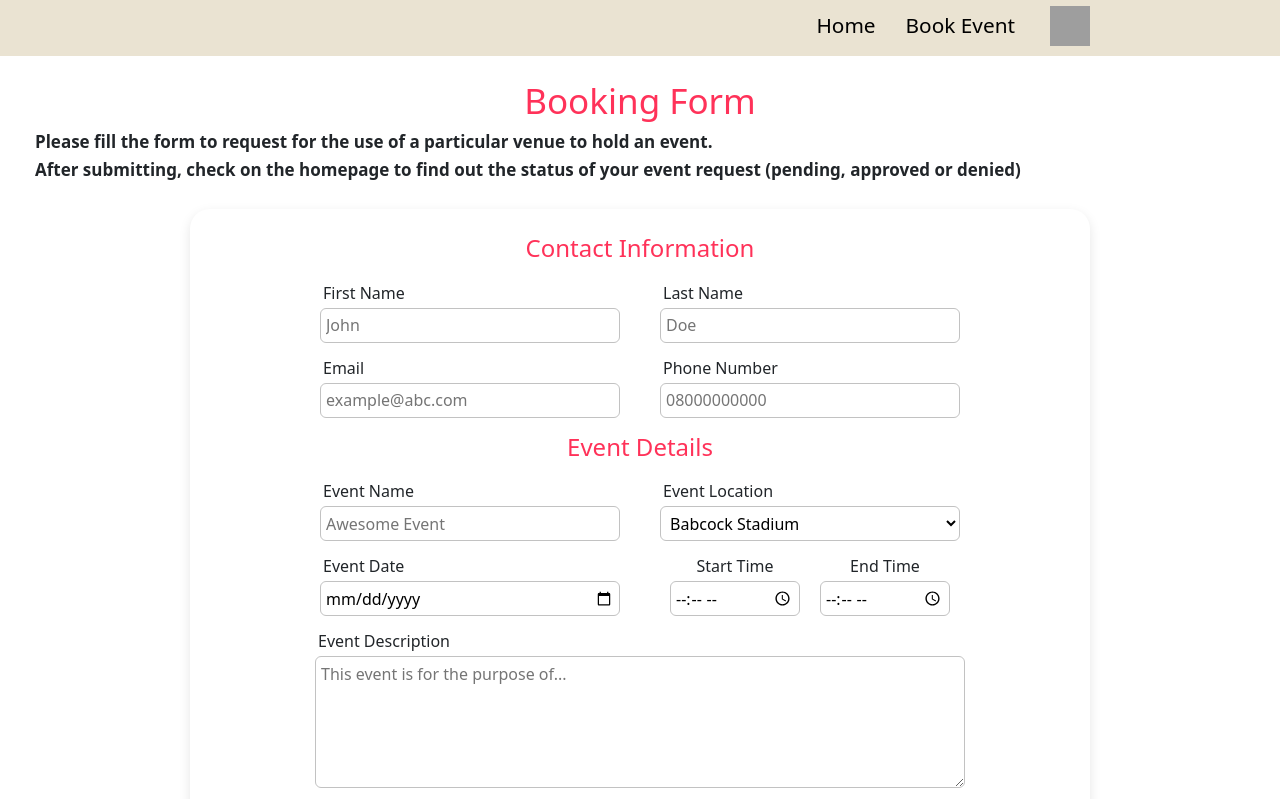
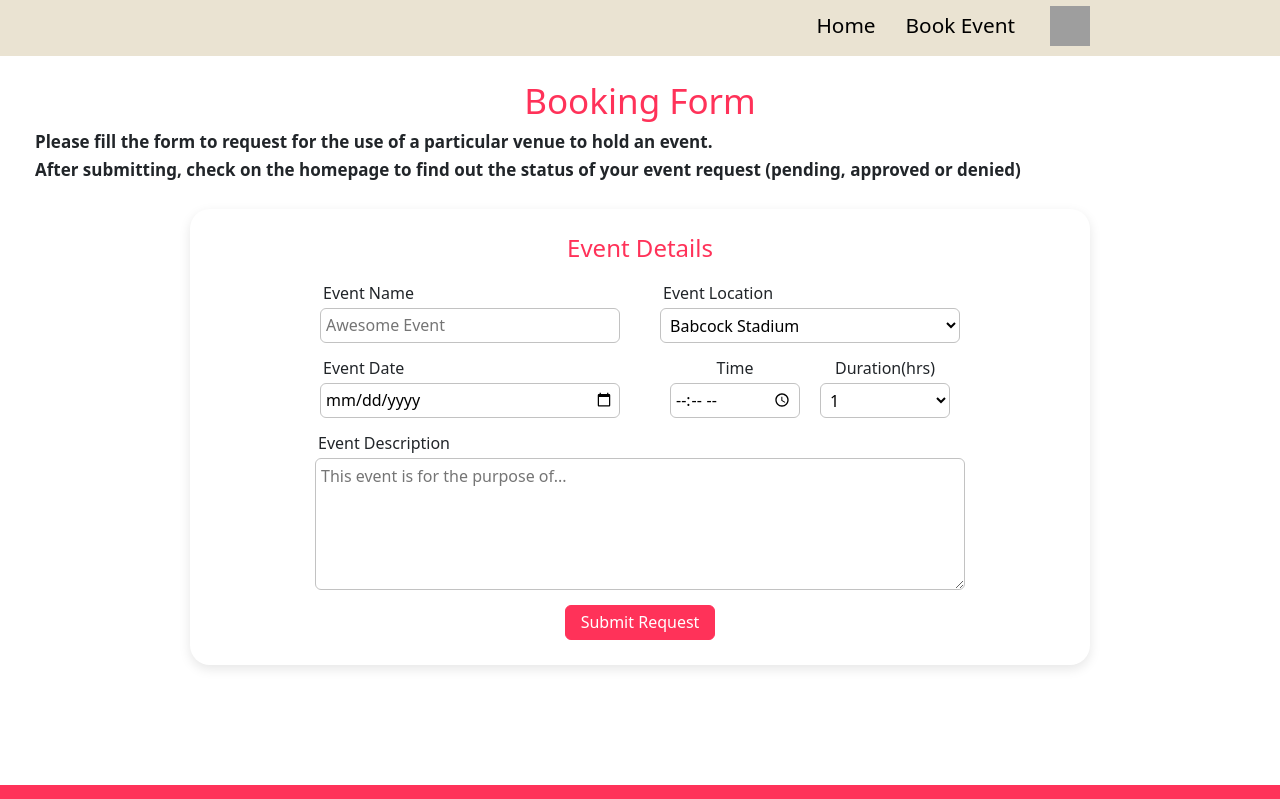
Before and after one commit to demos2003/OOP-frontend, a React (Create React App) app: page /dashboard/book in a window 1280 px wide. Shown: the top 799 px of the page. Built offline with nearby package versions, Linux system fonts and the light colour scheme; grey boxes are pictures that could not be loaded.

Commit message:
general changes

```diff
--- a/package.json
+++ b/package.json
@@ -9,6 +9,7 @@
     "@testing-library/jest-dom": "^5.16.4",
     "@testing-library/react": "^13.3.0",
     "@testing-library/user-event": "^13.5.0",
+    "axios": "^0.27.2",
     "bootstrap": "^5.2.0",
     "react": "^18.2.0",
     "react-dom": "^18.2.0",
--- a/src/App.js
+++ b/src/App.js
@@ -8,7 +8,6 @@ import "./App.css";
 import Landing from "./Views/Landing";
 import Signup from "./Views/Signup";
 import AdminLogin from "./Views/AdminLogin";
-import PatientData from "./Views/PatientData";
 import Admin from "./Views/Admin";
 import ClientHome from "./Views/ClientHome";
 import ClientBook from "./Views/ClientBook";
@@ -21,7 +20,6 @@ function App() {
           <Route path="/" element={<Landing />} />
           <Route path="/signup" element={<Signup />} />
           <Route path="/adminlogin" element={<AdminLogin />} />
-          <Route path="/patientdata" element={<PatientData />} />
           <Route path="/admin" element={<Admin />} />
           <Route path="/dashboard" element={<ClientHome />} />
           <Route path="/dashboard/book" element={<ClientBook />} />
--- a/src/Components/ClientBookForm.css
+++ b/src/Components/ClientBookForm.css
@@ -80,3 +80,7 @@
 .event-textarea:focus {
   outline: 2px solid #639ce7;
 }
+
+.duration_width{
+  width: 130px;
+}
--- a/src/Components/ClientBookForm.jsx
+++ b/src/Components/ClientBookForm.jsx
@@ -38,72 +38,9 @@ const ClientBookForm = () => {
         </h5>
 
         <form onSubmit={handleSubmit} className="form-container">
-          <h2 className="book-header">Contact Information</h2>
-          <div className="event-form-row">
-            <div className="row-block">
-              <label className="event-label" htmlFor="firstName">
-                First Name
-              </label>
-              <input
-                type="text"
-                id="first-name"
-                name="firstName"
-                placeholder="John"
-                value={values.firstName}
-                onChange={handleInputChange}
-                className="form-input"
-                required
-              />
-            </div>
 
-            <div className="row-block">
-              <label className="event-label" htmlFor="lastName">
-                Last Name
-              </label>
-              <input
-                type="text"
-                id="first-name"
-                name="lastName"
-                placeholder="Doe"
-                value={values.lastName}
-                onChange={handleInputChange}
-                className="form-input"
-                required
-              />
-            </div>
-          </div>
 
-          <div className="event-form-row">
-            <div className="row-block">
-              <label className="event-label" htmlFor="email">
-                Email
-              </label>
-              <input
-                type="email"
-                name="email"
-                id="email"
-                placeholder="example@abc.com"
-                onChange={handleInputChange}
-                className="form-input"
-                required
-              />
-            </div>
-            <div className="row-block">
-              <label className="event-label" htmlFor="phoneNum">
-                Phone Number
-              </label>
-              <input
-                type="number"
-                name="phoneNum"
-                id="phone-num"
-                value={values.phoneNum}
-                placeholder="08000000000"
-                onChange={handleInputChange}
-                className="form-input"
-                required
-              />
-            </div>
-          </div>
+
 
           <h2 className="book-header">Event Details</h2>
 
@@ -158,7 +95,7 @@ const ClientBookForm = () => {
             <div className="row-block date">
               <div>
                 <label className="event-label" htmlFor="eventStartTime">
-                  Start Time
+                 Time
                 </label>
                 <input
                   id="event-start-time"
@@ -169,14 +106,19 @@ const ClientBookForm = () => {
               </div>
               <div>
                 <label className="event-label" htmlFor="eventEndTime">
-                  End Time
+                  Duration(hrs)
                 </label>
-                <input
-                  id="event-end-time"
-                  type="time"
-                  name="eventEndTime"
-                  className="event-time-input"
-                />
+                <select name="eventLocation" className="form-input event-time-input" required>
+                <option value="1">1</option>
+                <option value="2">2</option>
+                <option value="3">3</option>
+                <option value="4">
+                  4
+                </option>
+                <option value="5">5+</option>
+                <option value="10">10+</option>
+                <option value="24">24</option>
+              </select>
               </div>
             </div>
           </div>
--- a/src/Components/Requests.jsx
+++ b/src/Components/Requests.jsx
@@ -3,14 +3,24 @@ import './requests.css'
 import {RiCheckDoubleLine} from 'react-icons/ri'
 import {MdOutlineCancel, MdPendingActions} from 'react-icons/md'
 import {AiOutlineCheckCircle} from 'react-icons/ai'
-import { useState } from 'react'
+import { useState, useEffect } from 'react'
 import Pending from './Pending'
 import Approved from './Approved'
 import Declined from './Declined'
 import DoubleBooking from './DoubleBooking'
+import axios from 'axios'
+import config from '../config'
 
 const Requests = ({active1, setActive1}) => {
    const [active, setActive] = useState("Pending1")
+   const [bookData, setBookData] = useState([]);
+   useEffect(() => {
+    const fetchbookData = async () => {
+      const res = await axios.get(`${config.baseURL}/api/bookings`);
+      setBookData(res.data)
+    };
+    fetchbookData();
+   }, []);
   return (
     <div>
       <div className='request_holder'>
@@ -43,7 +53,8 @@ const Requests = ({active1, setActive1}) => {
        </div>
        <hr></hr>
        <div className='holder_content'>
-       {active === "Pending1" && <Pending active1={active1} setActive1={setActive1} />}
+
+       {active === "Pending1" && <Pending active1={active1} setActive1={setActive1} bookData={bookData} />}
       {active === "Approved1" && <Approved/>}
       {active === "Denied1" && <Declined/>}
       {active === "Double1" && <DoubleBooking/>}
--- a/src/Views/Admin.jsx
+++ b/src/Views/Admin.jsx
@@ -10,8 +10,10 @@ import { AiOutlineStar } from "react-icons/ai"
 import { RiDraftLine } from "react-icons/ri"
 import Details from "../Components/Details";
 
+
 const Admin = () => {
   const [active1, setActive1] = useState("Request");
+
   return (
     <div className="color">
       <AdminNav />
--- a/src/Views/PatientData.jsx
+++ /dev/null
@@ -1,92 +0,0 @@
-import React from 'react'
-import "./patientdata.css"
-
-const PatientData = () => {
-  return (
-    <div className="backgrounimg">
-        <div>
-        <h2 style={{textAlign:"center"}}>Patient Data</h2>
-           <table class="table table-striped table-width table-width2">
-  <thead>
-    <tr>
-      <th scope="col">Reg ID</th>
-      <th scope="col">Name</th>
-      <th scope="col">Age</th>
-      <th scope="col">Gender</th>
-      <th scope="col">Dosage Collected</th>
-      <th scope="col">Dosage Remaining</th>
-      <th scope="col">Viral Level</th>
-    </tr>
-  </thead>
-  <tbody>
-    <tr>
-      <th scope="row">ABC1234657</th>
-      <td>Ugo Justice</td>
-      <td>19</td>
-      <td>M</td>
-      <td>20</td>
-      <td>20</td>
-      <td>80</td>
-    </tr>
-    <tr>
-      <th scope="row">ABC1234657</th>
-      <td>Ugo Justice</td>
-      <td>19</td>
-      <td>M</td>
-      <td>20</td>
-      <td>20</td>
-      <td>80</td>
-    </tr>
-    <tr>
-      <th scope="row">ABC1234657</th>
-      <td>Ugo Justice</td>
-      <td>19</td>
-      <td>M</td>
-      <td>20</td>
-      <td>20</td>
-      <td>80</td>
-    </tr>
-    <tr>
-      <th scope="row">ABC1234657</th>
-      <td>Ugo Justice</td>
-      <td>19</td>
-      <td>M</td>
-      <td>20</td>
-      <td>20</td>
-      <td>80</td>
-    </tr>
-    <tr>
-      <th scope="row">ABC1234657</th>
-      <td>Ugo Justice</td>
-      <td>19</td>
-      <td>M</td>
-      <td>20</td>
-      <td>20</td>
-      <td>80</td>
-    </tr>
-    <tr>
-      <th scope="row">ABC1234657</th>
-      <td>Ugo Justice</td>
-      <td>19</td>
-      <td>M</td>
-      <td>20</td>
-      <td>20</td>
-      <td>80</td>
-    </tr>
-    <tr>
-      <th scope="row">ABC1234657</th>
-      <td>Ugo Justice</td>
-      <td>19</td>
-      <td>M</td>
-      <td>20</td>
-      <td>20</td>
-      <td>80</td>
-    </tr>
-  </tbody>
-</table>
-</div>
-    </div>
-  )
-}
-
-export default PatientData
--- a/src/Views/patientdata.css
+++ /dev/null
@@ -1,21 +0,0 @@
-.table-width{
-    width: 90%;
-}
-
-tr{
-    height: 100px;
-}
-
-td{
-    width: 200px;
-}
-
-th{
-    width: 200px;
-}
-
-
-.backgroundimg{
-    background-image: url("/public/images/backgroung.png");
-    height: 100vh;
-}
--- /dev/null
+++ b/src/config.js
@@ -0,0 +1,3 @@
+export default {
+    "baseURL": "https://oop-eventschedulingsystem.herokuapp.com/"
+}
```
Also changed, not shown: src/Components/Pending.jsx (+16 -62 lines), 1 other file (tests, documents, lock files or other folders).
